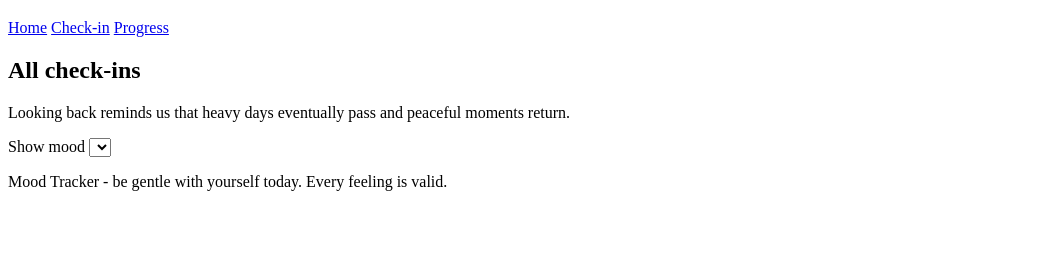
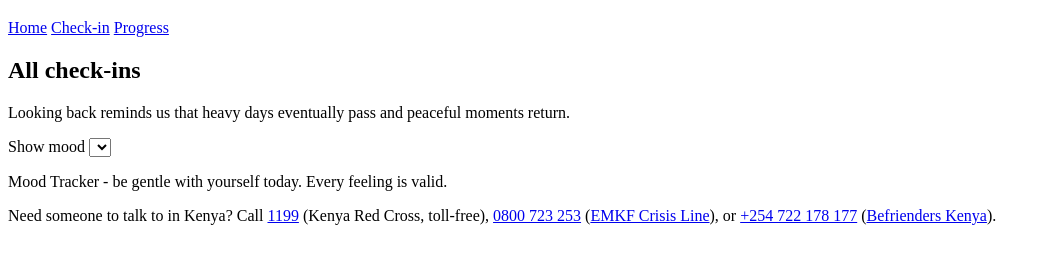
Before and after one commit to Njenga77/Mood-Tracker, a plain HTML site: page progress.html in a window 1280 px wide. Shown: the part 61-324 px from the top of the page, without its empty margins (0-1047 px from the left). Drawn offline with Linux system fonts and the light colour scheme.

Commit message:
Helpline contacts for checkin page and progress page

```diff
--- a/progress.html
+++ b/progress.html
@@ -30,6 +30,7 @@
 
     <footer>
         <p>Mood Tracker - be gentle with yourself today. Every feeling is valid.</p>
+        <p>Need someone to talk to in Kenya? Call <a href="tel:1199">1199</a> (Kenya Red Cross, toll-free), <a href="tel:0800723253">0800 723 253</a> (<a href="https://heyrafiki.space/crisis" target="_blank" rel="noopener">EMKF Crisis Line</a>), or <a href="tel:+254722178177">+254 722 178 177</a> (<a href="https://findahelpline.com/organizations/befrienders-kenya-suicide-prevention-helpline" target="_blank" rel="noopener">Befrienders Kenya</a>).</p>
     </footer>
     <script src="script.js"></script>
 </body>
```
Also changed, not shown: checkin.html (+2 -1 lines).
